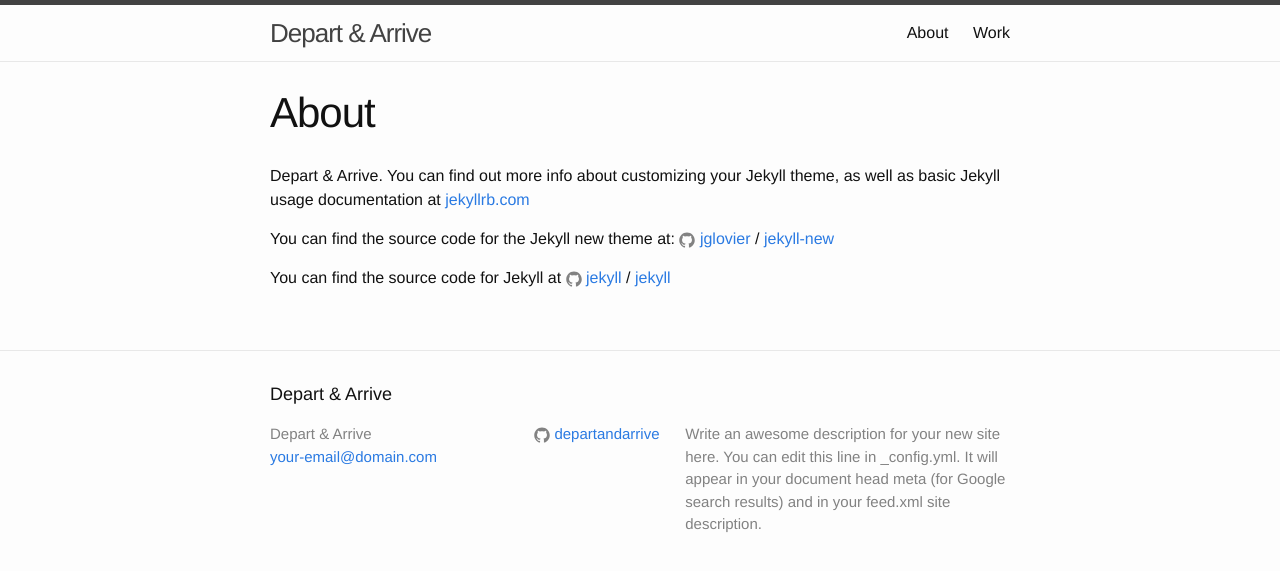
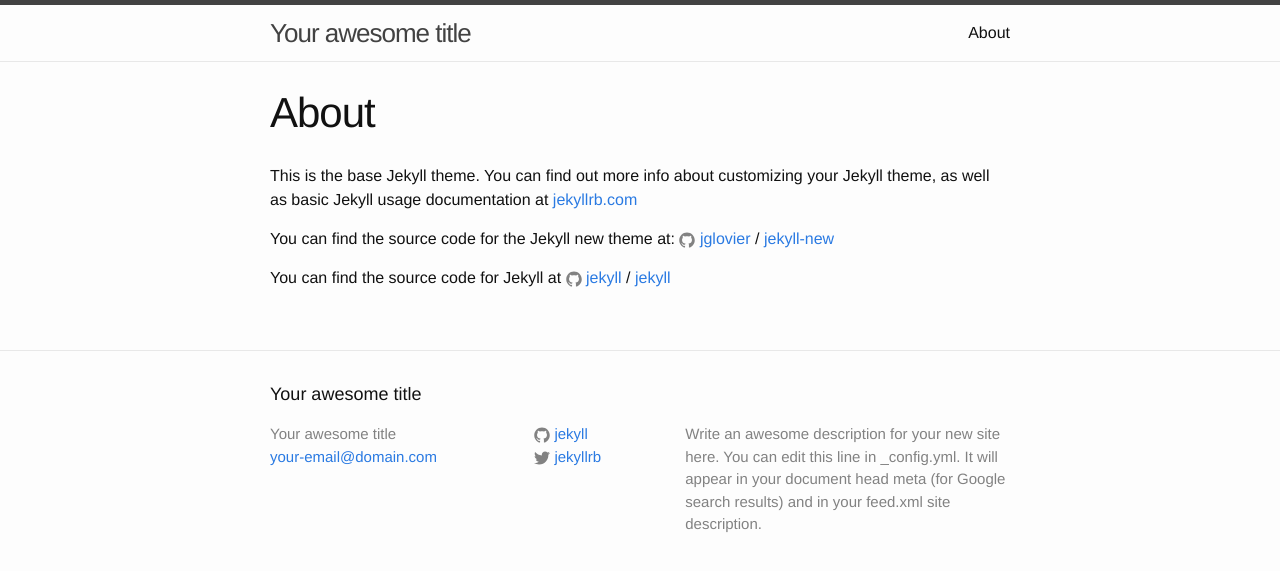
Before and after one commit to departandarrive/2017, a Jekyll site: the page built from about.md, in a window 1280 px wide. Shown: the top 571 px of the page. Built offline with Jekyll 4.4.1, drawn with Linux system fonts in a browser that asks for light colours.

Commit message:
Updated Config and 5 other files

```diff
--- a/CNAME
+++ b/CNAME
@@ -1 +1 @@
-departandarrive.siteleaf.net
+2017.siteleaf.net
--- a/_config.yml
+++ b/_config.yml
@@ -1,5 +1,5 @@
 ---
-title: Depart & Arrive
+title: Your awesome title
 timezone: UTC
 collections:
   posts:
@@ -15,8 +15,7 @@ description: 'Write an awesome description for your new site here. You can edit
 
 '
 baseurl:
-url:
-twitter_username:
-github_username: departandarrive
+url: http://yourdomain.com
+twitter_username: jekyllrb
+github_username: jekyll
 markdown: kramdown
-theme: jekyll-theme-cayman
--- a/_posts/2017-08-06-welcome-to-jekyll.markdown
+++ b/_posts/2017-08-06-welcome-to-jekyll.markdown
@@ -1,6 +1,6 @@
 ---
 title: Welcome to Jekyll!
-date: 2017-08-06 07:52:38 Z
+date: 2017-08-06 10:45:51 Z
 categories:
 - jekyll
 - update
--- a/about.md
+++ b/about.md
@@ -4,7 +4,7 @@ permalink: "/about/"
 layout: page
 ---
 
-Depart & Arrive. You can find out more info about customizing your Jekyll theme, as well as basic Jekyll usage documentation at [jekyllrb.com](http://jekyllrb.com/)
+This is the base Jekyll theme. You can find out more info about customizing your Jekyll theme, as well as basic Jekyll usage documentation at [jekyllrb.com](http://jekyllrb.com/)
 
 You can find the source code for the Jekyll new theme at:
 {% include icon-github.html username="jglovier" %} /
```
Also changed, not shown: work.markdown (deleted, +0 -9 lines), _uploads/DSC_1252-1024x683.jpg (deleted).
